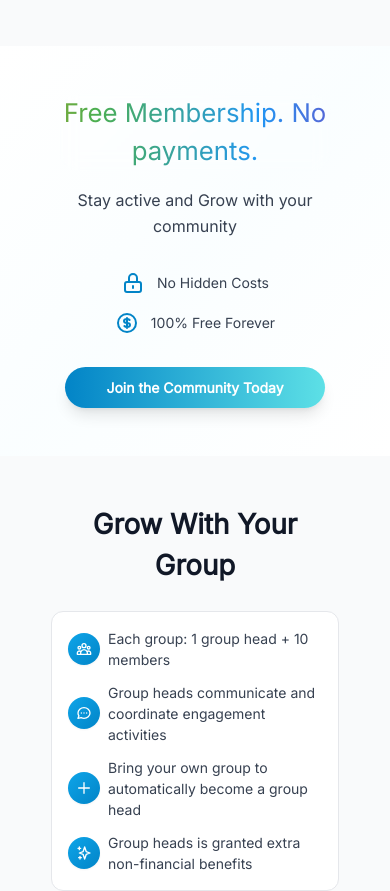
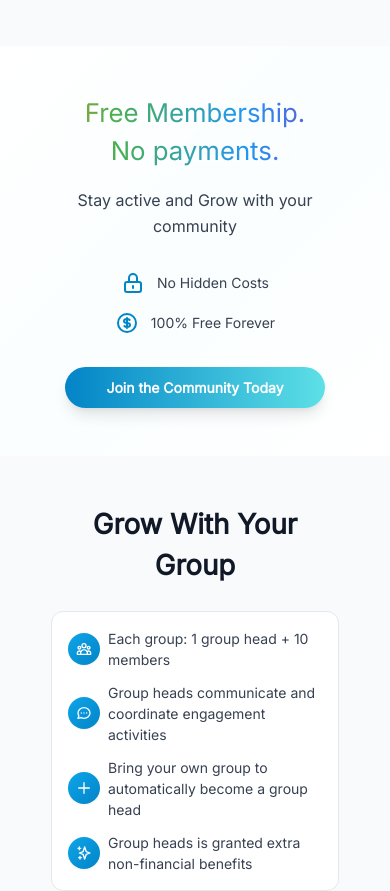
Before and after one commit to bala290498/orca-circle, a Next.js app: page / in a window 390 px wide. Shown: the part 6590-7481 px from the top of the page. Built offline with nearby package versions, Linux system fonts and the light colour scheme.

Commit message:
Add mobile line break for Membership heading
- Break 'No payments.' to new line on mobile screens
- Prevents misunderstanding when only 'payments' is visible
- Maintains single line on desktop/tablet screens

```diff
--- a/components/Membership.tsx
+++ b/components/Membership.tsx
@@ -56,7 +56,10 @@ export default function Membership() {
               showBorder={false}
               className="font-bold"
             >
-              Free Membership. No payments.
+              Free Membership.
+              <br className="sm:hidden" />
+              <span className="hidden sm:inline"> </span>
+              No payments.
             </GradientText>
           </h2>
           <p className="text-gray-700 leading-relaxed max-w-[90%] sm:max-w-2xl mx-auto mb-8 sm:mb-10 px-2" style={{ fontSize: 'clamp(1rem, 1.5vw + 0.5rem, 1.25rem)' }}>
```
